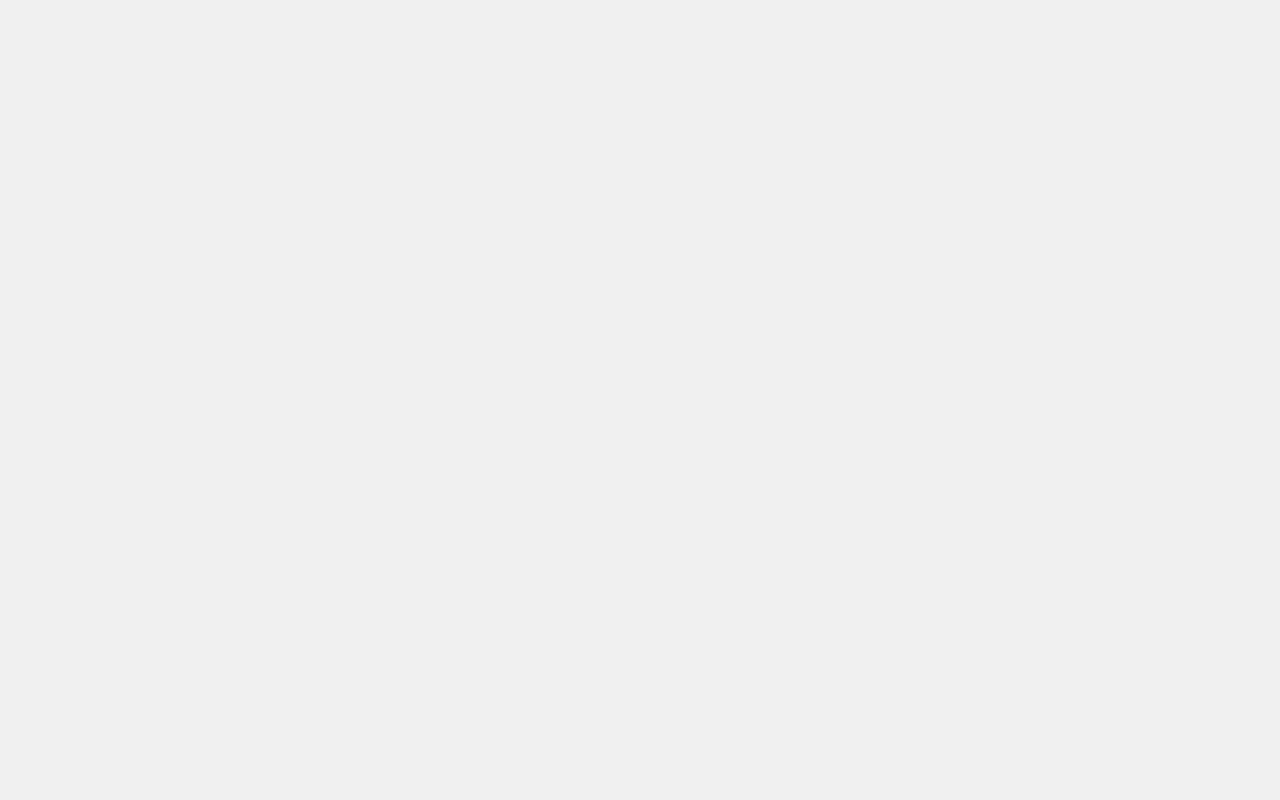
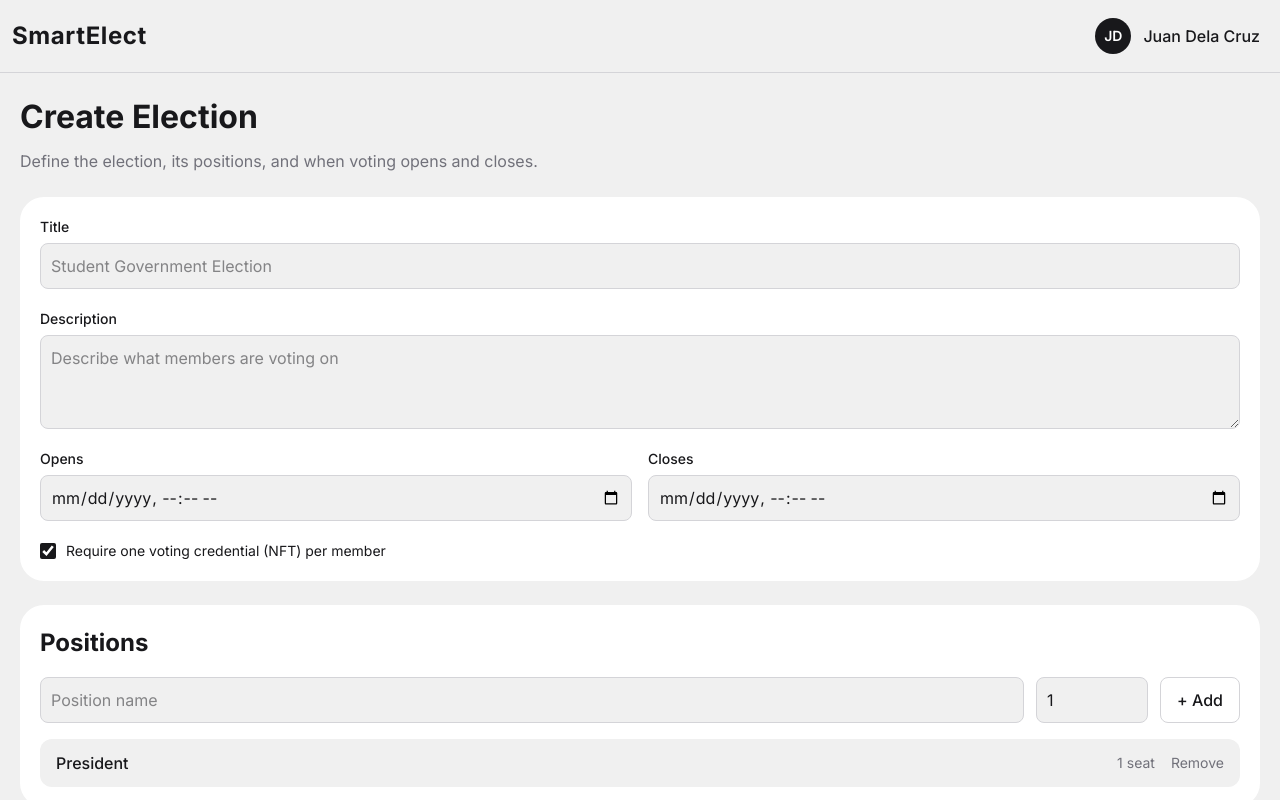
Before and after one commit to nikkanap/UP-Tacloban-Hackathon, a React (Vite) app in the folder frontend/: page /admin/create-election in a window 1280 px wide. Before the commit this address had no page. Built offline with nearby package versions, Linux system fonts and the light colour scheme.

Commit message:
Add Create Election page and integrate into admin routing

```diff
--- a/frontend/src/App.jsx
+++ b/frontend/src/App.jsx
@@ -13,6 +13,7 @@ import defaultCandidateImage from "./assets/images/candidates/default-candidate.
 import BallotConfirmationPage from "./pages/BallotConfirmationPage";
 import VerifyVotePage from "./pages/VerifyVotePage";
 import AdminDashboardPage from "./pages/admin/AdminDashboardPage";
+import CreateElectionPage from "./pages/admin/CreateElectionPage";
 
 export const userContext = createContext();
 export const electionDataContext = createContext();
@@ -192,6 +193,12 @@ function App() {
         <Route element={<DashboardLayout />}>
           <Route path="/admin/dashboard" element={<AdminDashboardPage />} />
         </Route>
+        <Route element={<DashboardLayout />}>
+          <Route
+            path="/admin/create-election"
+            element={<CreateElectionPage />}
+          />
+        </Route>
       </Routes>
     </userContext.Provider>
   );
--- /dev/null
+++ b/frontend/src/pages/admin/CreateElectionPage.jsx
@@ -0,0 +1,179 @@
+import { useState } from "react";
+import { useNavigate } from "react-router-dom";
+
+const inputClass =
+  "border border-border bg-background text-foreground p-2.5 rounded-lg outline-none transition focus:border-accent focus:ring-2 focus:ring-accent/20";
+
+function CreateElectionPage() {
+  const navigate = useNavigate();
+
+  const [positions, setPositions] = useState([{ name: "President", seats: 1 }]);
+  const [positionName, setPositionName] = useState("");
+  const [positionSeats, setPositionSeats] = useState(1);
+
+  const addPosition = () => {
+    if (!positionName.trim()) return;
+    setPositions([
+      ...positions,
+      { name: positionName.trim(), seats: Number(positionSeats) || 1 },
+    ]);
+    setPositionName("");
+    setPositionSeats(1);
+  };
+
+  const removePosition = (index) => {
+    setPositions(positions.filter((_, i) => i !== index));
+  };
+
+  const handleSubmit = (event) => {
+    event.preventDefault();
+    navigate("/admin/register-candidates");
+  };
+
+  return (
+    <form onSubmit={handleSubmit} className="flex flex-col gap-6 min-h-full">
+      <div className="flex flex-col gap-2">
+        <h1>Create Election</h1>
+        <p className="text-muted max-w-2xl">
+          Define the election, its positions, and when voting opens and closes.
+        </p>
+      </div>
+
+      <div className="flex flex-col gap-5 bg-surface rounded-3xl p-5">
+        <div className="flex flex-col gap-1.5">
+          <label
+            htmlFor="title"
+            className="text-sm font-medium text-foreground"
+          >
+            Title
+          </label>
+          <input
+            id="title"
+            type="text"
+            placeholder="Student Government Election"
+            className={inputClass}
+          />
+        </div>
+
+        <div className="flex flex-col gap-1.5">
+          <label
+            htmlFor="description"
+            className="text-sm font-medium text-foreground"
+          >
+            Description
+          </label>
+          <textarea
+            id="description"
+            rows={3}
+            placeholder="Describe what members are voting on"
+            className={`${inputClass} resize-y`}
+          />
+        </div>
+
+        <div className="grid grid-cols-1 md:grid-cols-2 gap-4">
+          <div className="flex flex-col gap-1.5">
+            <label
+              htmlFor="startTime"
+              className="text-sm font-medium text-foreground"
+            >
+              Opens
+            </label>
+            <input
+              id="startTime"
+              type="datetime-local"
+              className={inputClass}
+            />
+          </div>
+
+          <div className="flex flex-col gap-1.5">
+            <label
+              htmlFor="endTime"
+              className="text-sm font-medium text-foreground"
+            >
+              Closes
+            </label>
+            <input id="endTime" type="datetime-local" className={inputClass} />
+          </div>
+        </div>
+
+        <label className="flex items-center gap-2.5 text-sm text-foreground">
+          <input
+            type="checkbox"
+            defaultChecked
+            className="w-4 h-4 accent-[var(--color-accent)]"
+          />
+          Require one voting credential (NFT) per member
+        </label>
+      </div>
+
+      <div className="flex flex-col gap-4 bg-surface rounded-3xl p-5">
+        <h2>Positions</h2>
+
+        <div className="flex flex-col sm:flex-row gap-3">
+          <input
+            type="text"
+            value={positionName}
+            onChange={(event) => setPositionName(event.target.value)}
+            placeholder="Position name"
+            className={`${inputClass} flex-1`}
+          />
+          <input
+            type="number"
+            min={1}
+            value={positionSeats}
+            onChange={(event) => setPositionSeats(event.target.value)}
+            placeholder="Seats"
+            className={`${inputClass} sm:w-28`}
+          />
+          <button
+            type="button"
+            onClick={addPosition}
+            className="px-4 py-2.5 rounded-lg font-medium border border-border text-foreground transition hover:bg-background active:opacity-80"
+          >
+            + Add
+          </button>
+        </div>
+
+        {positions.length === 0 ? (
+          <p className="text-sm text-muted">No positions added yet.</p>
+        ) : (
+          <ul className="flex flex-col gap-2">
+            {positions.map((position, index) => (
+              <li
+                key={`${position.name}-${index}`}
+                className="flex items-center justify-between gap-3 bg-background rounded-xl px-4 py-3"
+              >
+                <span className="font-medium text-foreground">
+                  {position.name}
+                </span>
+                <div className="flex items-center gap-4">
+                  <span className="text-sm text-muted">
+                    {position.seats} {position.seats === 1 ? "seat" : "seats"}
+                  </span>
+                  <button
+                    type="button"
+                    onClick={() => removePosition(index)}
+                    className="text-sm text-muted transition hover:text-foreground"
+                  >
+                    Remove
+                  </button>
+                </div>
+              </li>
+            ))}
+          </ul>
+        )}
+      </div>
+
+      <div className="flex justify-end">
+        <button
+          type="submit"
+          className="px-5 py-2.5 rounded-lg font-medium bg-accent text-accent-foreground transition hover:opacity-90 active:opacity-80"
+        >
+          Save &amp; Continue →
+        </button>
+      </div>
+    </form>
+  );
+}
+
+export default CreateElectionPage;
```
